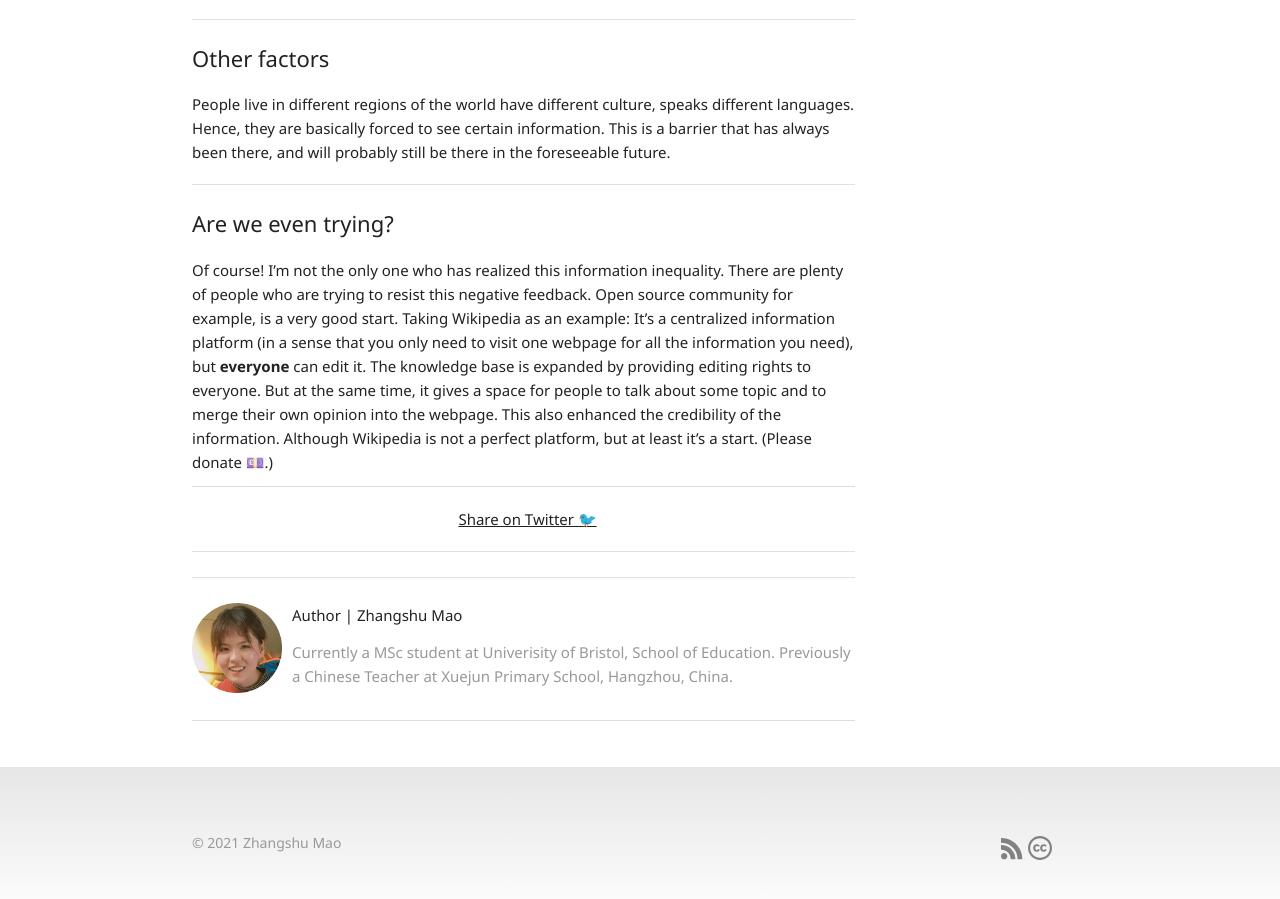
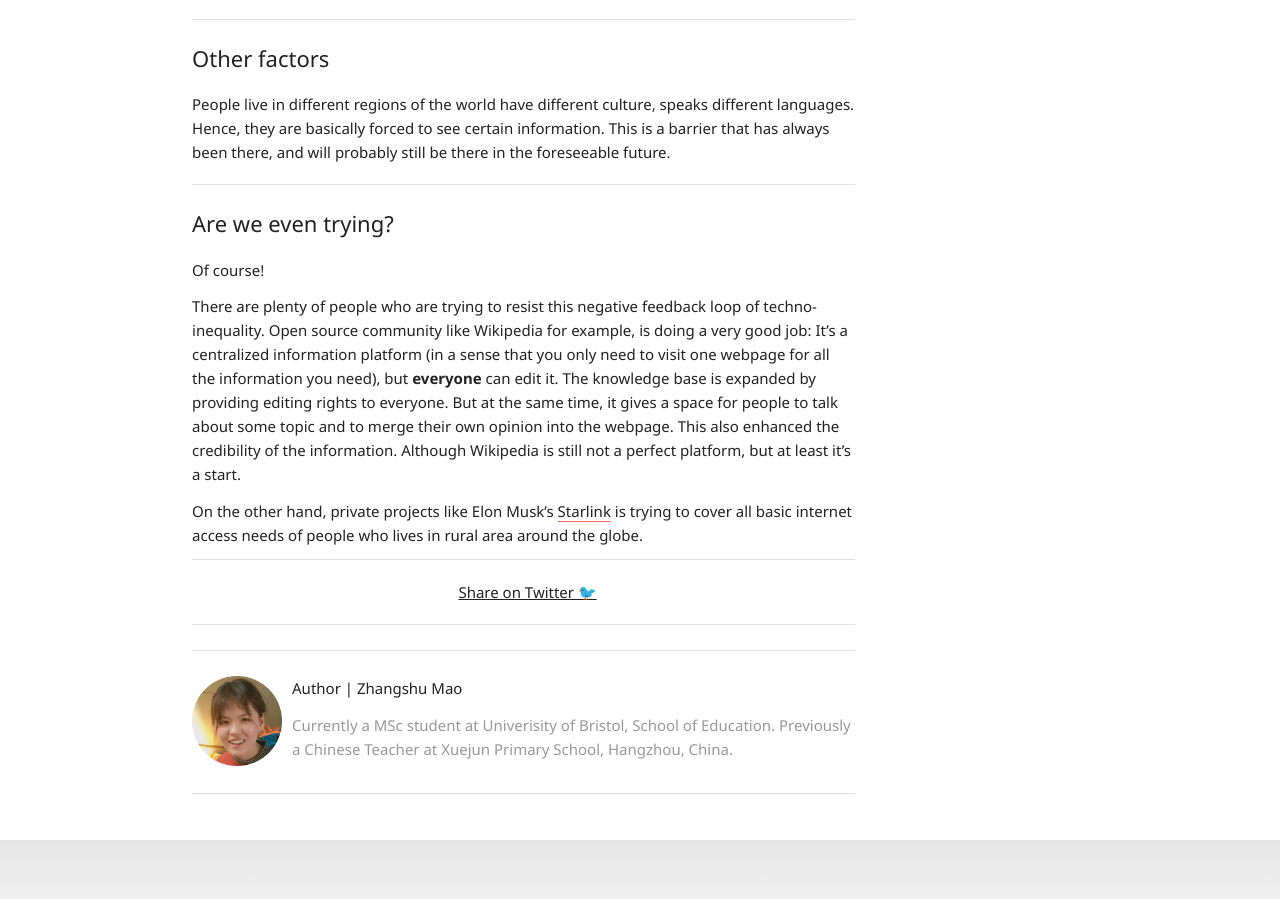
Before and after one commit to Zhangshu-Mao/Zhangshu-Mao.github.io, a Jekyll site: the page built from _posts/2021-10-09-tech_inequality.md, in a window 1280 px wide and 900 px high, scrolled down 2958 px. Built offline with Jekyll 4.4.1, drawn with Linux system fonts in a browser that asks for light colours; nearby versions of some CDN libraries; emoji names are drawn with the system emoji font; comment, search, counter and statistics services are not loaded.

Commit message:
updat 2021-10-09-tech_inequality.md

```diff
--- a/_posts/2021-10-09-tech_inequality.md
+++ b/_posts/2021-10-09-tech_inequality.md
@@ -92,11 +92,14 @@
 ---
 
 ## Are we even trying?
-Of course! I'm not the only one who has realized this information inequality.
-There are plenty of people who are trying to resist this negative feedback.
-Open source community for example, is a very good start.
-Taking Wikipedia as an example: It's a centralized information platform (in a sense that you only need to visit one webpage for all the information you need), but __everyone__ can edit it.
+Of course!
+
+There are plenty of people who are trying to resist this negative feedback loop of techno-inequality.
+Open source community like Wikipedia for example, is doing a very good job:
+It's a centralized information platform (in a sense that you only need to visit one webpage for all the information you need), but __everyone__ can edit it.
 The knowledge base is expanded by providing editing rights to everyone.
 But at the same time, it gives a space for people to talk about some topic and to merge their own opinion into the webpage.
 This also enhanced the credibility of the information.
-Although Wikipedia is not a perfect platform, but at least it's a start. (Please donate 💷.)
+Although Wikipedia is still not a perfect platform, but at least it's a start.
+
+On the other hand, private projects like Elon Musk's [Starlink](https://www.starlink.com) is trying to cover all basic internet access needs of people who lives in rural area around the globe.
```
